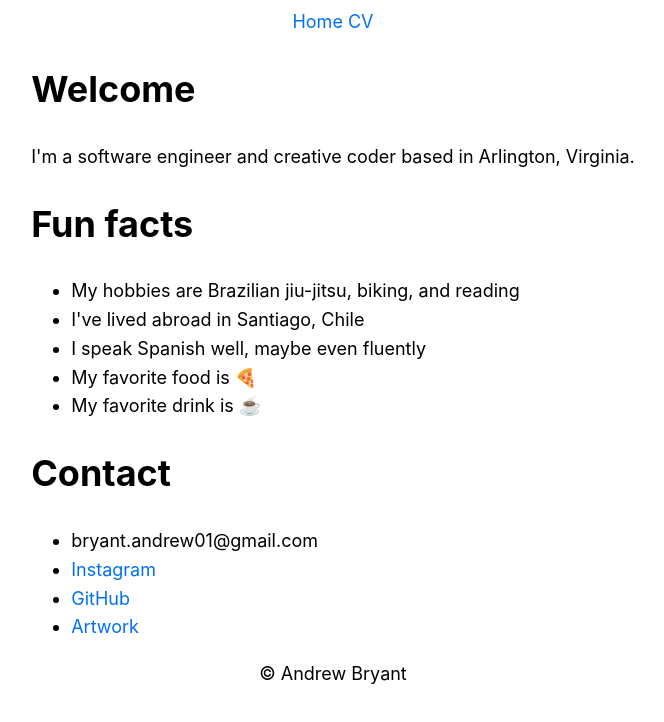
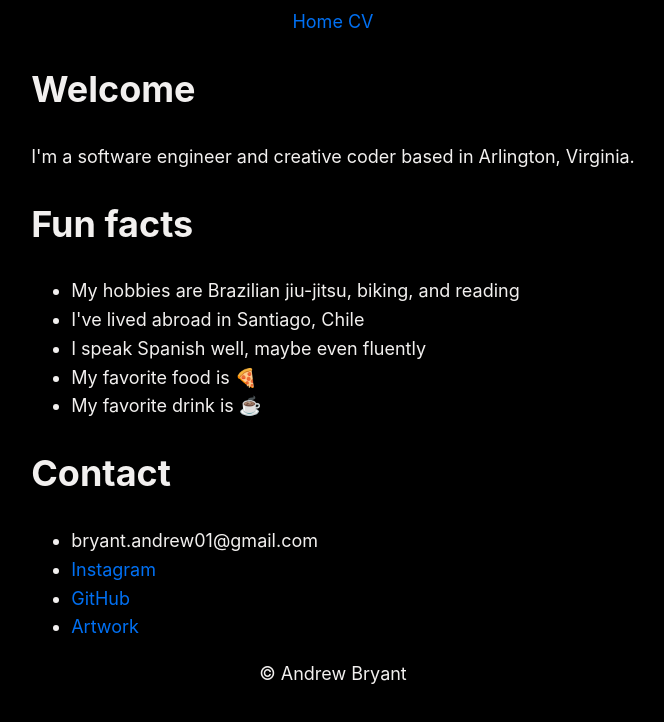
Before and after one commit to apbryant/website, a Next.js app: page / in a window 1280 px wide. Shown: the top 722 px of the page, without its empty margins (307-971 px from the left). Built offline with nearby package versions, Linux system fonts and the light colour scheme.

Commit message:
Change site colors to dark mode

```diff
--- a/styles/global.css
+++ b/styles/global.css
@@ -10,8 +10,10 @@ body {
     Cantarell, Fira Sans, Droid Sans, Helvetica Neue, sans-serif;
   line-height: 1.6;
   font-size: 18px;
+  background-color: black;
+  color: #f2f0ef;
+}
 
-}
 article {
   margin-left: 20%;
   margin-right: 20%;
```
